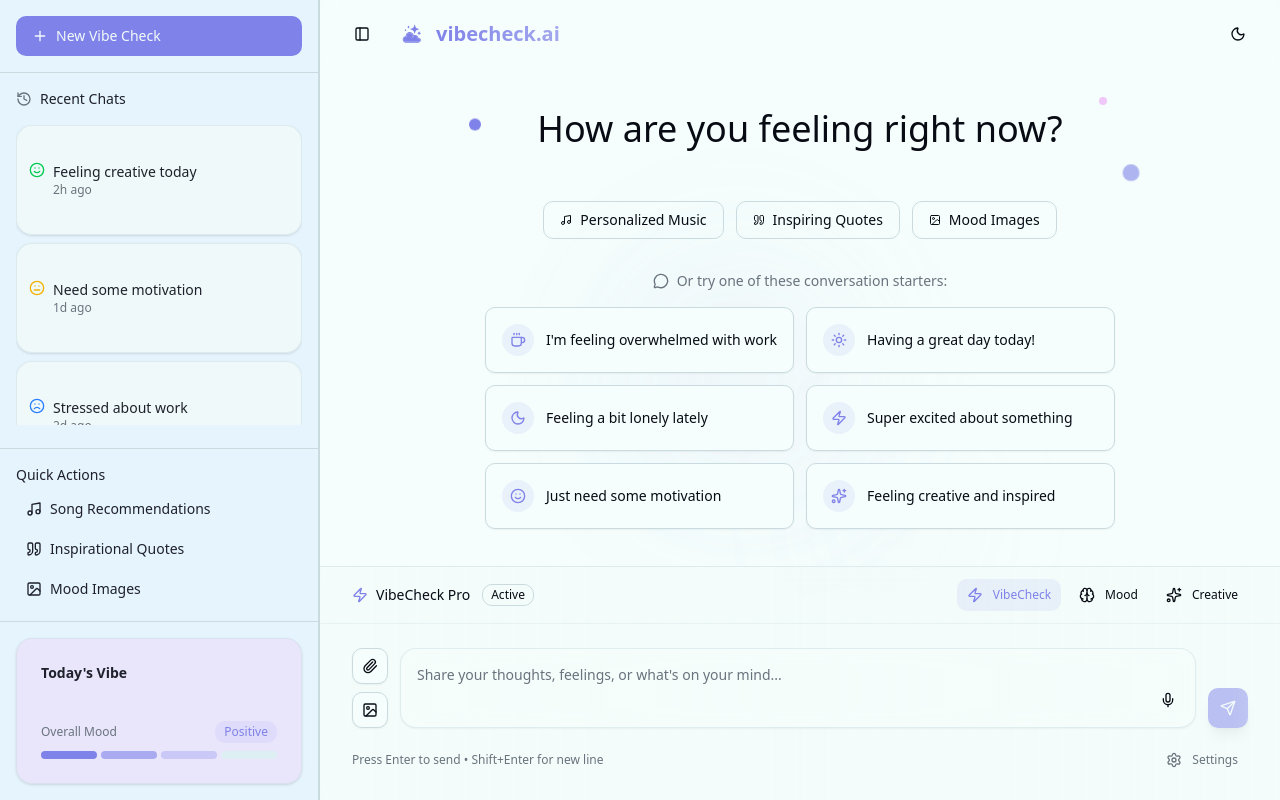
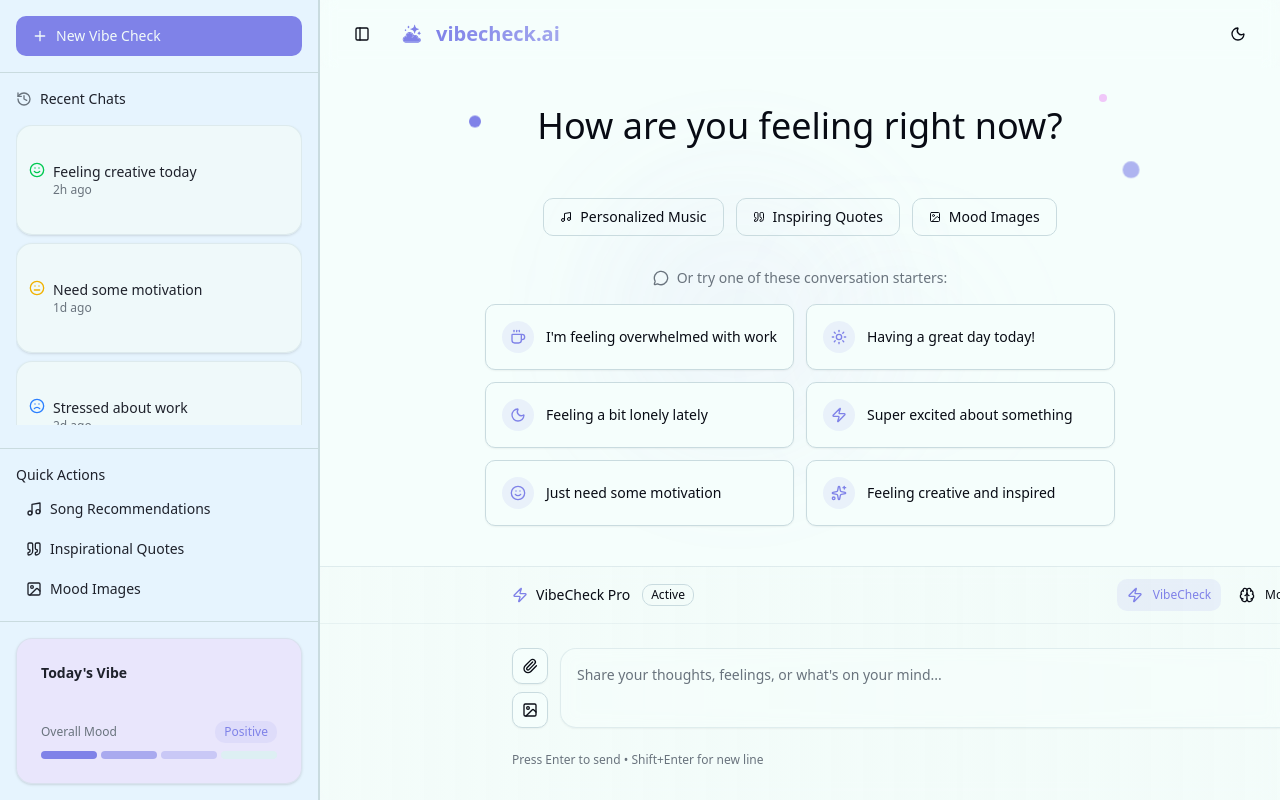
Before and after one commit to andranovia/vibecheck.ai, a Next.js app: page / in a window 1280 px wide. Built offline with nearby package versions, Linux system fonts and the light colour scheme.

Commit message:
style: main chat style design

```diff
--- a/src/components/ChatArea.tsx
+++ b/src/components/ChatArea.tsx
@@ -181,7 +181,7 @@ export function ChatArea({ messages, setMessages }: ChatAreaProps) {
     };
 
     return (
-        <div className="flex-1 flex flex-col h-full relative overflow-hidden">
+        <div className="flex-1 flex flex-col h-full relative overflow-hidden mb-[15rem]">
             {/* Animated Background */}
             <div className="absolute inset-0 overflow-hidden pointer-events-none">
                 <div className="absolute top-1/4 left-[30%] w-64 h-64 bg-gradient-to-r from-primary/10 to-accent/10 rounded-full blur-3xl animate-pulse-slow"></div>
@@ -261,8 +261,8 @@ export function ChatArea({ messages, setMessages }: ChatAreaProps) {
 
             {/* Messages */}
             {messages.length > 0 && (
-                <ScrollArea className="flex-1 p-6 relative z-10">
-                    <div className="space-y-6 max-w-4xl mx-auto">
+                <ScrollArea className="flex-1 p-6 relative z-10 h-full">
+                    <div className="space-y-14 max-w-4xl mx-auto mb-[5rem]">
                         {messages.map((message, index) => (
                             <div
                                 key={message.id}
@@ -278,12 +278,12 @@ export function ChatArea({ messages, setMessages }: ChatAreaProps) {
                                     </Avatar>
                                 )}
 
-                                <div className={`max-w-[75%] ${message.type === 'user' ? 'order-1' : ''}`}>
+                                <div className={`max-w-[75%] `}>
                                     <Card className={`group hover:shadow-lg transition-all duration-300 ${message.type === 'user'
-                                            ? 'bg-gradient-to-br from-primary to-primary/90 text-primary-foreground ml-auto hover:scale-105'
+                                            ? 'bg-gradient-to-br from-primary to-primary/90 text-primary-foreground ml-auto py-4'
                                             : 'bg-card/80 backdrop-blur-sm border-border/50 hover:bg-card/90 hover:border-primary/20'
                                         }`}>
-                                        <CardContent className="p-5">
+                                        <CardContent>
                                             <p className="text-sm leading-relaxed">{message.content}</p>
 
                                             {message.mood && (
--- a/src/components/ChatInput.tsx
+++ b/src/components/ChatInput.tsx
@@ -61,7 +61,7 @@ export function ChatInput({
   const ModelIcon = currentModel?.icon || Bot;
 
   return (
-    <div className="border-t border-border/50 bg-gradient-to-r from-card/80 via-card/90 to-card/80 backdrop-blur-sm relative z-10">
+    <div className="border-t border-border/50 bg-gradient-to-r from-card/80 via-card/90 to-card/80 backdrop-blur-sm fixed bottom-0 w-full z-10">
       {/* Model Selector */}
       <div className="px-6 py-3 border-b border-border/30">
         <div className="max-w-4xl mx-auto flex items-center justify-between">
```
